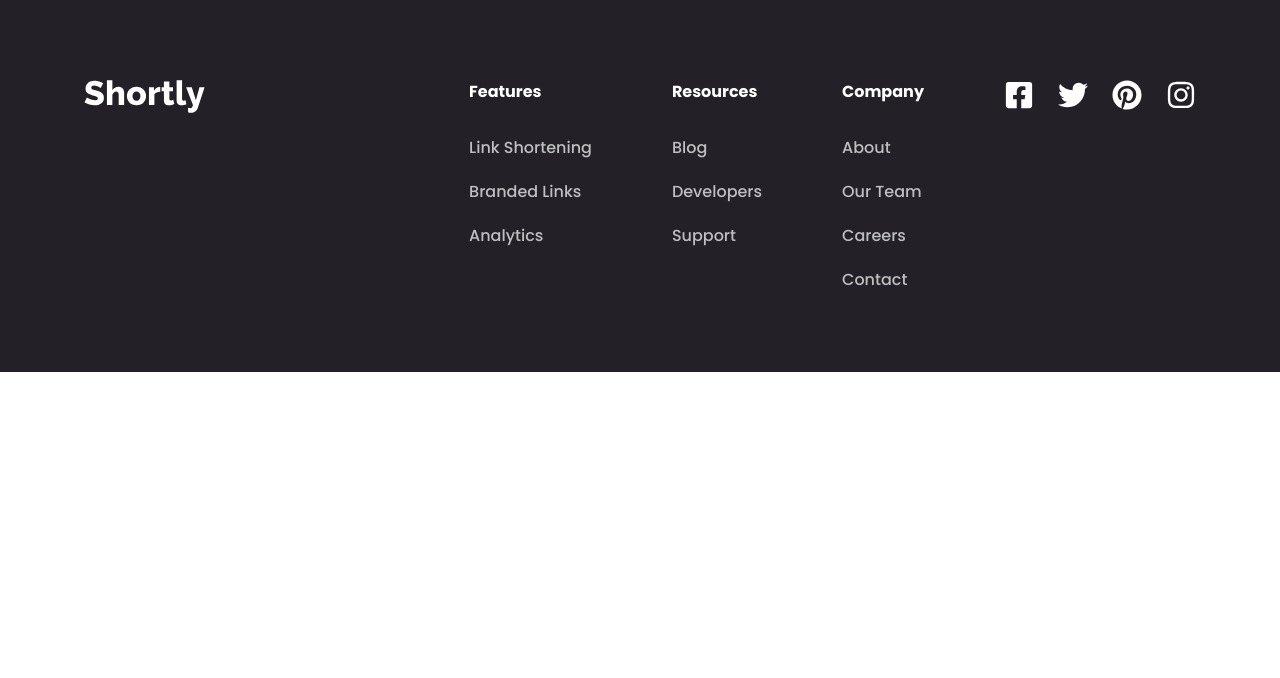
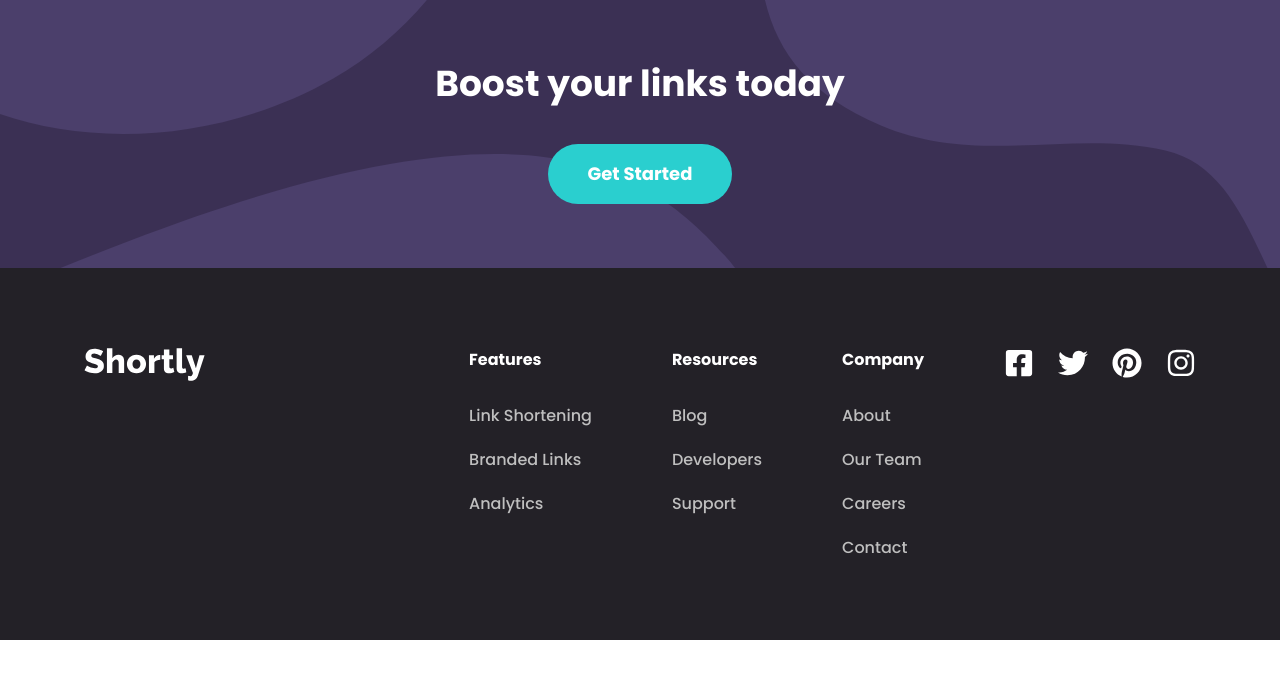
Before and after one commit to hallefsantos/url-shortening-api-landing-page, a Next.js app: page / in a window 1280 px wide. Shown: the top 678 px of the page. Built offline with nearby package versions, Linux system fonts and the light colour scheme.

Commit message:
Add BoostLinks component

```diff
--- /dev/null
+++ b/src/components/BoostLinks/index.jsx
@@ -0,0 +1,24 @@
+import Image from 'next/image'
+
+import Button from '../Button'
+
+const BoostLinks = () => {
+  return (
+    <section className="relative py-16 text-center bg-violet-dark">
+      <img
+        className="hidden sm:block absolute inset-0 w-full h-full object-cover"
+        src="/images/bg-boost-desktop.svg"
+      />
+      <img
+        className="block sm:hidden absolute inset-0 w-full h-full object-cover"
+        src="/images/bg-boost-mobile.svg"
+      />
+      <div class="relative">
+        <h2 className="mb-6 sm:mb-10 text-2xl sm:text-4xl font-bold text-white">Boost your links today</h2>
+        <Button>Get Started</Button>
+      </div>
+    </section>
+  )
+}
+
+export default BoostLinks
--- a/src/pages/index.jsx
+++ b/src/pages/index.jsx
@@ -1,8 +1,10 @@
+import BoostLinks from '../components/BoostLinks'
 import Footer from '../components/Footer'
 
 export default function Home() {
   return (
     <>
+      <BoostLinks />
       <Footer />
     </>
 
```
